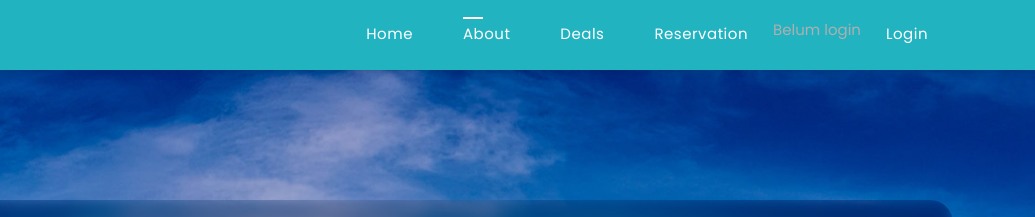
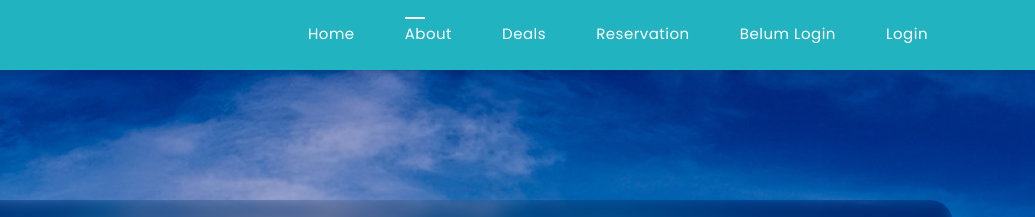
Before and after one commit to farissyahahah-creator/fariswebsite, a plain HTML site: page about.html in a window 1280 px wide. Shown: the top 217 px of the page, 245-1280 px from the left. Drawn offline with nearby package versions, Linux system fonts and the light colour scheme.

Commit message:
Update about.html

```diff
--- a/about.html
+++ b/about.html
@@ -60,7 +60,7 @@ https://templatemo.com/tm-580-woox-travel
                         <li><a href="about.html" class="active">About</a></li>
                         <li><a href="deals.html">Deals</a></li>
                         <li><a href="reservation.html">Reservation</a></li>
-                        <p id="userInfo">Belum login</p>
+                        <li><a id="userInfo">belum login</a></li>
                       <li id="authArea">
                         <a href="login/index.html">Login</a>
                       </li>
```
